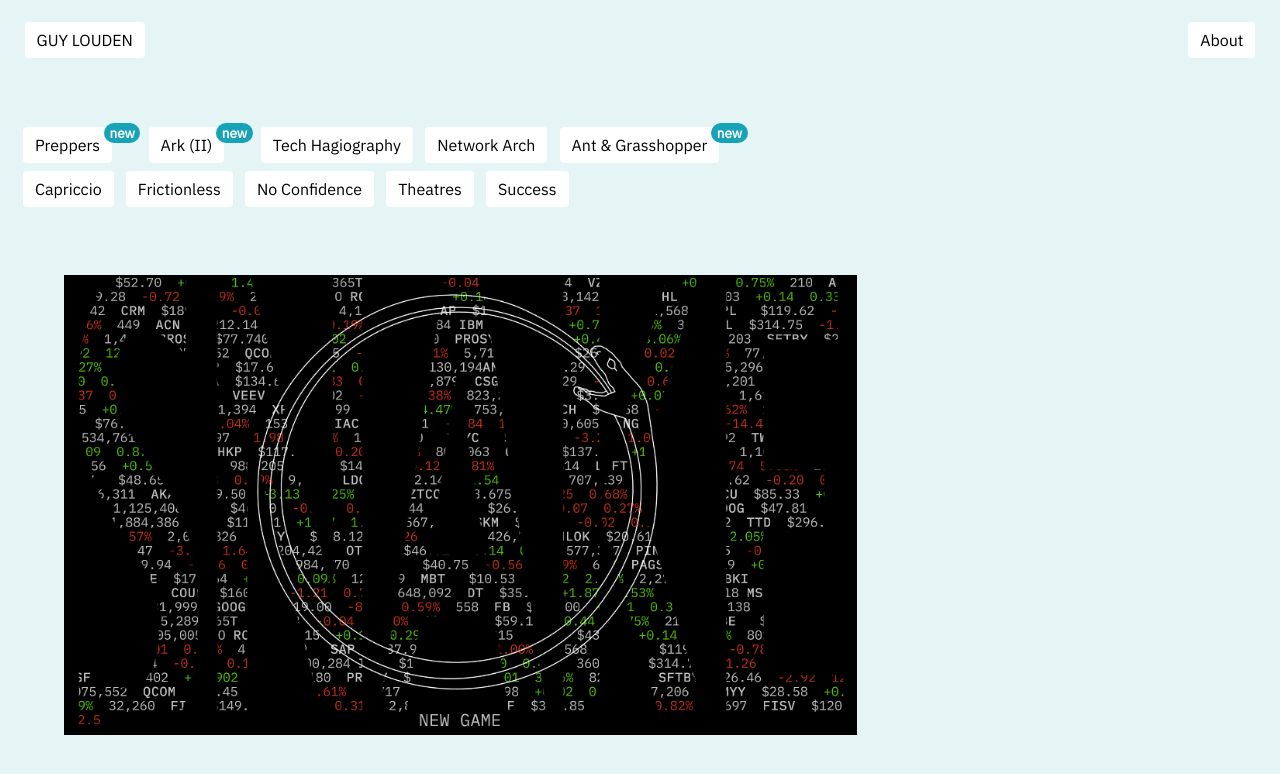
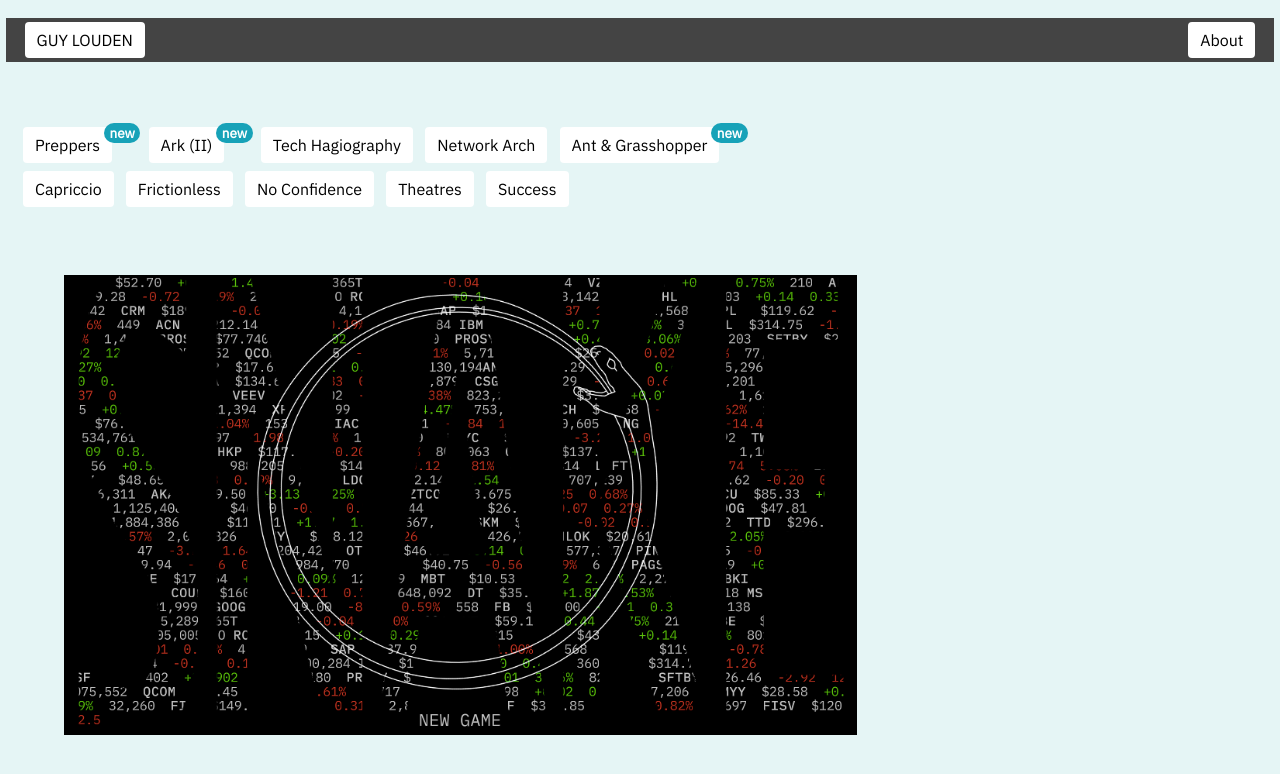
Before and after one commit to guylouden/guylouden.github.io, a plain HTML site: page index.html in a window 1280 px wide. Drawn offline with nearby package versions, Linux system fonts and the light colour scheme.

Commit message:
changed background color

```diff
--- a/index.html
+++ b/index.html
@@ -32,7 +32,7 @@
    <body>
       <!-- Navigation -->
       <nav class="navbar static-top mt-3">
-         <div class="container mx-1" style="background-color:rgba(255, 255, 255, 0)">
+         <div class="container mx-1" style="background-color:rgb(68, 68, 68);">
             <a type="button" class="btn btn-primary m-1" role="button" href="https://www.guylouden.com/">GUY LOUDEN</a>
             <button type="button" class="btn btn-primary m-1" onclick="showInfo()">About</button>
          </div>
```
